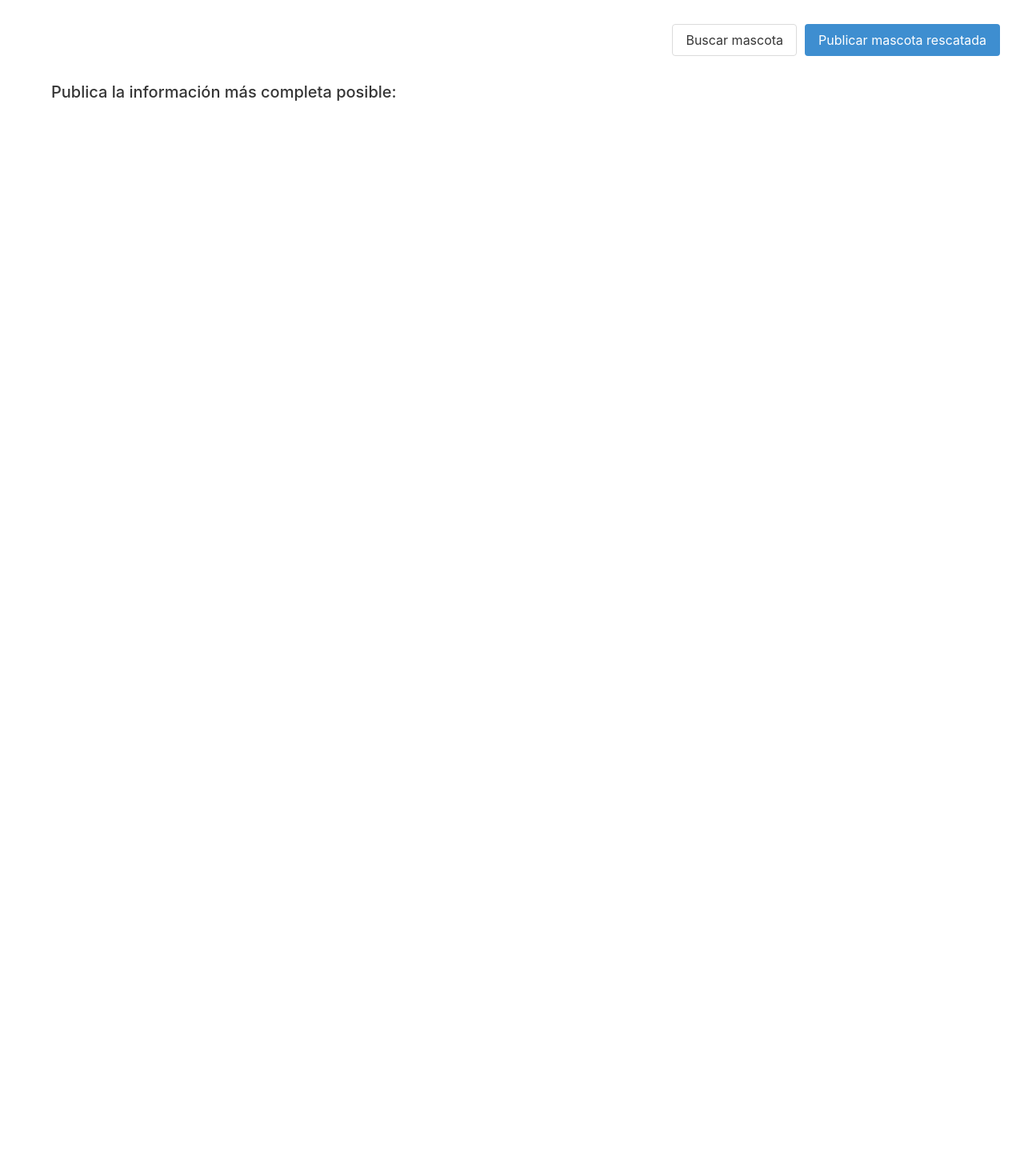
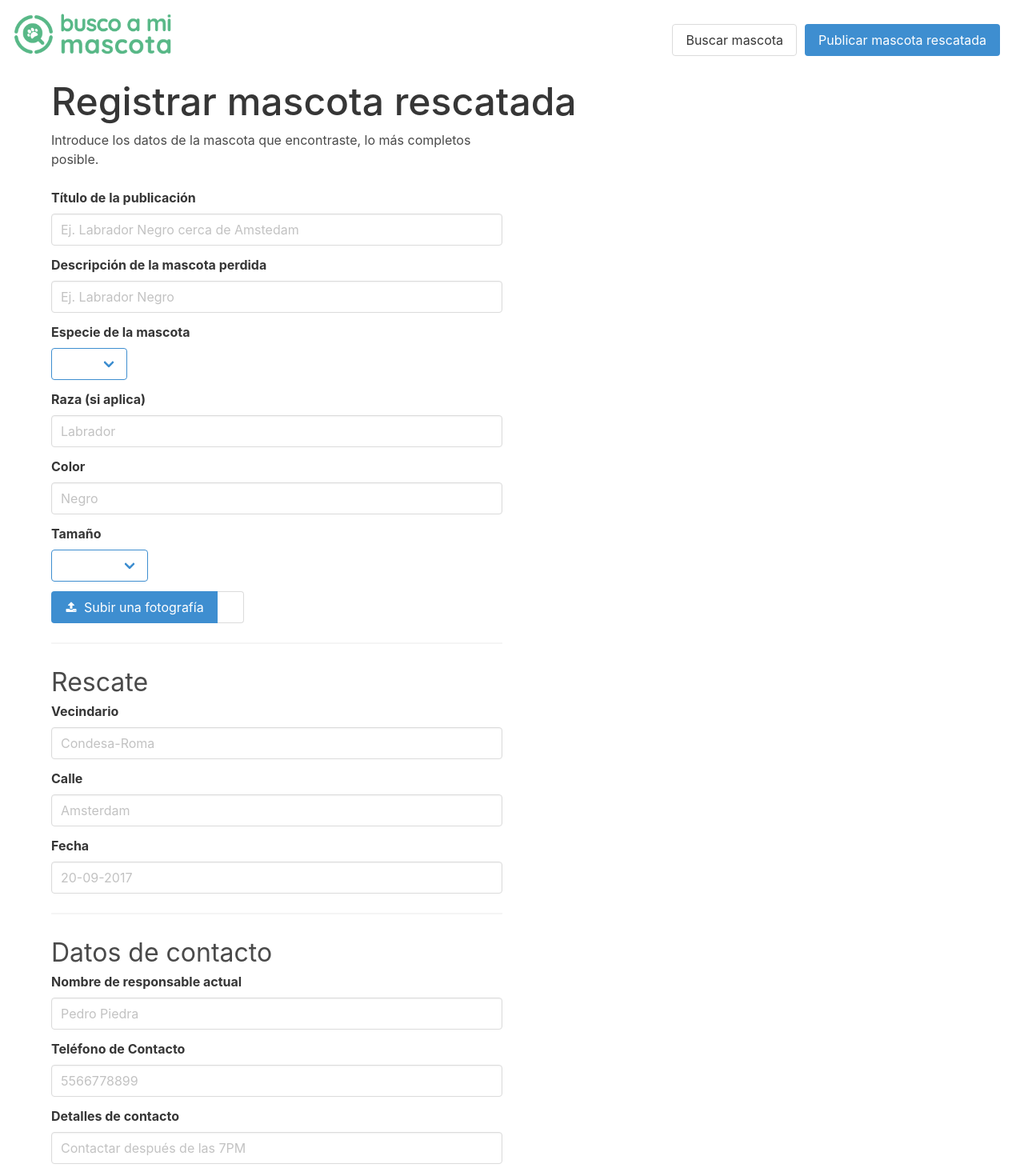
Before and after one commit to sofiarivas/19s-mascotas, a Nuxt app: page /publish in a window 1280 px wide. Shown: the top 1465 px of the page at 80% size. Before the commit the page ends 800 px from the top, so only its background shows below. Built offline with nearby package versions, Linux system fonts and the light colour scheme.

Commit message:
saving pet

```diff
--- a/layouts/default.vue
+++ b/layouts/default.vue
@@ -1,5 +1,8 @@
 <template>
   <div>
+    <div v-if="$route.fullPath !== '/'" class="logo-container">
+      <img class="logo is-small" src="logo.png"/>
+    </div>
     <div class="link-container">
       <nuxt-link v-if="$route.fullPath !== '/'" nuxt-link to="/" class="button link-item">Buscar mascota</nuxt-link>
       <nuxt-link to="/publish" class="button is-info link-item">Publicar mascota rescatada</nuxt-link>
@@ -9,11 +12,19 @@
 </template>
 
 <style scoped>
+  .link-contaner, .logo-container {
+    display: inline-block;
+  }
   .link-container {
     text-align: right;
     margin: 30px;
+    float: right;
   }
   .link-item {
     margin-left: 10px;
   }
+  .logo {
+    margin: 1em;
+    width: 200px;
+  }
 </style>
--- a/nuxt.config.js
+++ b/nuxt.config.js
@@ -12,7 +12,8 @@ module.exports = {
     link: [
       { rel: 'icon', type: 'image/x-icon', href: '/favicon.ico' },
       { rel: 'stylesheet', href: 'https://fonts.googleapis.com/css?family=Roboto' },
-      { rel: 'dns-prefetch', href: 'https://busco-a-mi-mascota.firebaseio.com' }
+      { rel: 'dns-prefetch', href: 'https://busco-a-mi-mascota.firebaseio.com' },
+      { rel: "stylesheet", href: "https://maxcdn.bootstrapcdn.com/font-awesome/4.7.0/css/font-awesome.min.css"}
     ]
   },
   css: [
@@ -37,6 +38,7 @@ module.exports = {
     /*
     ** Run ESLint on save
     */
+    vendor: ['vue-instantsearch', 'firebase'],
     extend (config, ctx) {
       if (ctx.dev && ctx.isClient) {
         config.module.rules.push({
--- a/pages/publish.vue
+++ b/pages/publish.vue
@@ -1,8 +1,240 @@
 <template>
   <div class="publish-form-container">
-    <h1>Publica la información más completa posible:</h1>
+    <h1 class="is-size-1">Registrar mascota rescatada</h1>
+    <div class="columns">
+      <form class="column is-half">
+        <legend> Introduce los datos de la mascota que encontraste, lo más completos posible.</legend>
+        <br>
+        <div class="field">
+          <label class="label">Título de la publicación</label>
+          <div class="control">
+            <input class="input" type="text" placeholder="Ej. Labrador Negro cerca de Amstedam" v-model="title">
+          </div>
+        </div>
+        <div class="field">
+          <label class="label">Descripción de la mascota perdida</label>
+          <div class="control">
+            <input class="input" type="text" placeholder="Ej. Labrador Negro" v-model="petDescription">
+          </div>
+        </div>
+        <div class="field">
+          <label class="label">Especie de la mascota</label>
+          <div class="control">
+            <div class="select is-info">
+              <select v-model="petType">
+                <option value="perro"> Perro </option>
+                <option value="gato"> Gato </option>
+                <option value="Otro"> Otro </option>
+              </select>
+            </div>
+          </div>
+        </div>
+        <div class="field">
+          <label class="label">Raza (si aplica)</label>
+          <div class="control">
+            <input class="input" type="text" placeholder="Labrador" v-model="petDescription">
+          </div>
+        </div>
+        <div class="field">
+          <label class="label">Color</label>
+          <div class="control">
+            <input class="input" type="text" placeholder="Negro" v-model="petColor">
+          </div>
+        </div>
+        <div class="field">
+          <label class="label">Tamaño</label>
+          <div class="control">
+            <div class="select is-info">
+              <select v-model="petSize">
+                <option value="pequeño"> Pequeño </option>
+                <option value="mediano"> Mediano </option>
+                <option value="grande"> Grande </option>
+              </select>
+            </div>
+          </div>
+        </div>
+        <div class="file has-name is-info">
+          <label class="file-label">
+            <input class="file-input" type="file" name="pet_photo" id="pet_photo" @change="changedPhoto">
+            <span class="file-cta">
+              <span class="file-icon">
+                <i class="fa fa-upload"></i>
+              </span>
+              <span class="file-label">
+                Subir una fotografía
+              </span>
+            </span>
+            <span class="file-name"> {{file_name}} </span>
+          </label>
+        </div>
+        <hr>
+        <h2 class="is-size-3"> Rescate </h2>
+        <div class="field">
+          <label class="label">Vecindario</label>
+          <div class="control">
+            <input class="input" type="text" placeholder="Condesa-Roma" v-model="foundNeighborhood">
+          </div>
+        </div>
+        <div class="field">
+          <label class="label">Calle</label>
+          <div class="control">
+            <input class="input" type="text" placeholder="Amsterdam" v-model="foundStreet">
+          </div>
+        </div>
+        <div class="field">
+          <label class="label">Fecha</label>
+          <div class="control">
+            <input class="input" type="text" placeholder="20-09-2017" v-model="foundDate">
+          </div>
+        </div>
+        <hr>
+        <h2 class="is-size-3"> Datos de contacto </h2>
+        <div class="field">
+          <label class="label">Nombre de responsable actual</label>
+          <div class="control">
+            <input class="input" type="text" placeholder="Pedro Piedra" v-model="contactName">
+          </div>
+        </div>
+        <div class="field">
+          <label class="label">Teléfono de Contacto</label>
+          <div class="control">
+            <input class="input" type="text" placeholder="5566778899" v-model="contactPhone">
+          </div>
+        </div>
+        <div class="field">
+          <label class="label">Detalles de contacto</label>
+          <div class="control">
+            <input class="input" type="text" placeholder="Contactar después de las 7PM" v-model="contactDetails">
+          </div>
+        </div>
+<!--         <pre>
+          {{$data}}
+        </pre> -->
+        <div class="has-text-danger" v-if="errors">
+          {{errors}}
+        </div>
+        <input type="button" value="Registrar" class="button is-success is-large" @click="saveData">
+      </form>
+    </div>
   </div>
 </template>
+
+<script>
+import firebase from 'firebase'
+export default {
+  asyncData (params) {
+    return {
+      file_name: 'foto_perrito.jpg',
+      urlFile: null,
+      petDescription: null,
+      foundDate: null,
+      foundNeighborhood: null,
+      foundStreet: null,
+      petBreed: null,
+      petSize: 'mediano',
+      petType: 'perro',
+      contactPhone: null,
+      contactDetails: null,
+      contactName: null,
+      petColor: null,
+      title: null,
+      errors: ''
+    }
+  },
+  methods: {
+    changedPhoto (evt) {
+      console.log()
+      const fileInput = evt.target
+      this.file_name = fileInput.files[0].name
+    },
+    saveData (evt) {
+      const fileInput = document.querySelector('#pet_photo')
+      if (fileInput.files.length > 0) {
+        // upload the file and then save data
+        this.uploadFile(fileInput.files[0])
+      } else {
+        // only save data
+        this.saveInFirebase()
+      }
+    },
+    saveInFirebase () {
+      const data = {
+        contact_number: this.contactPhone,
+        contact_details: this.contactDetails,
+        contact_name: this.contactName,
+        date: this.foundDate,
+        description: this.petDescription,
+        neighborhood: this.foundNeighborhood,
+        street: this.foundStreet,
+        title: this.title,
+        photo_url: this.urlFile,
+        pet_details: {
+          pet_breed: this.petBreed && this.petBreed.toLowerCase().trim(),
+          pet_size: this.petSize,
+          pet_type: this.petType,
+          pet_color: this.petColor && this.petColor.toLowerCase().trim()
+        }
+      }
+      const mFields = ['title', 'petDescription', 'contactPhone', 'contactName']
+      this.errors = ''
+      for (const field of mFields) {
+        if (!this[field]) {
+          console.log('Errors!!!!')
+          this.errors = 'Por favor llena por lo menos los campos Título, Descripción de la mascota perdida, Nombre de responsable actual y Teléfono de contacto.'
+          return
+        }
+      }
+      console.log(data)
+      let key = firebase.database().ref().child('reports').push().key
+      let updates = {}
+      updates[key] = data
+      firebase.database().ref('/reports').update(updates)
+    },
+    uploadFile (file) {
+      var storageRef = firebase.storage().ref()
+      // Create the file metadata
+      var metadata = {
+        contentType: 'image/jpeg'
+      }
+      // Upload file and metadata to the object 'images/mountains.jpg'
+      var uploadTask = storageRef.child('images/' + file.name).put(file, metadata)
+
+      // Listen for state changes, errors, and completion of the upload.
+      uploadTask.on(firebase.storage.TaskEvent.STATE_CHANGED, // or 'state_changed'
+        function (snapshot) {
+          // Get task progress, including the number of bytes uploaded and the total number of bytes to be uploaded
+          var progress = (snapshot.bytesTransferred / snapshot.totalBytes) * 100
+          console.log('Upload is ' + progress + '% done')
+          switch (snapshot.state) {
+            case firebase.storage.TaskState.PAUSED: // or 'paused'
+              console.log('Upload is paused')
+              break
+            case firebase.storage.TaskState.RUNNING: // or 'running'
+              console.log('Upload is running')
+              break
+          }
+        }, function (error) {
+          switch (error.code) {
+            case 'storage/unauthorized':
+              // User doesn't have permission to access the object
+              break
+            case 'storage/canceled':
+              // User canceled the upload
+              break
+            case 'storage/unknown':
+              // Unknown error occurred, inspect error.serverResponse
+              break
+          }
+        }, function () {
+          // Upload completed successfully, now we can get the download URL
+          this.urlFile = uploadTask.snapshot.downloadURL
+          console.log(this.urlFile)
+          this.saveInFirebase()
+        }.bind(this))
+    }
+  }
+}
+</script>
 <style scoped>
   h1 {
     color: #363636;
```
Lines whose indentation alone changed are shown as unchanged.
